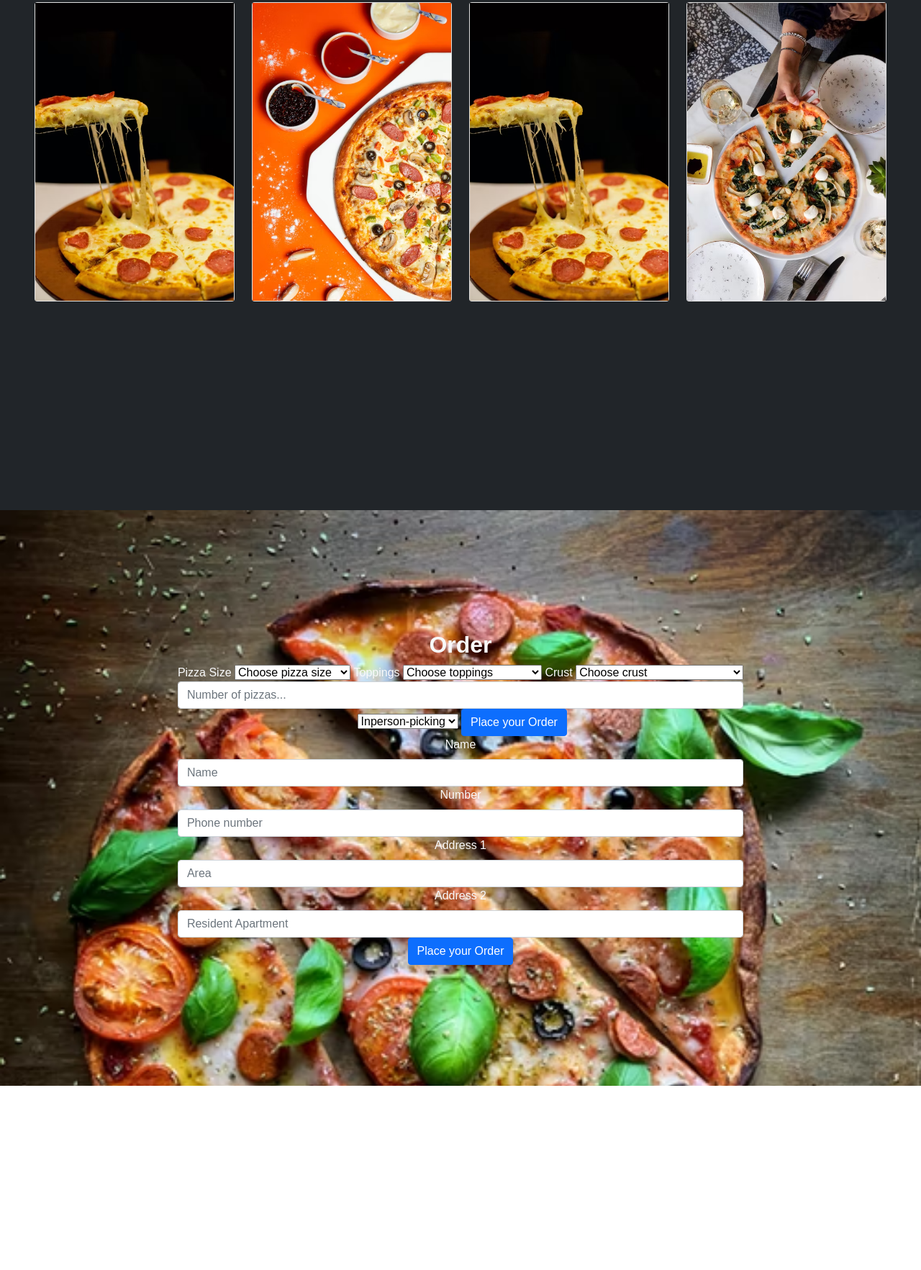
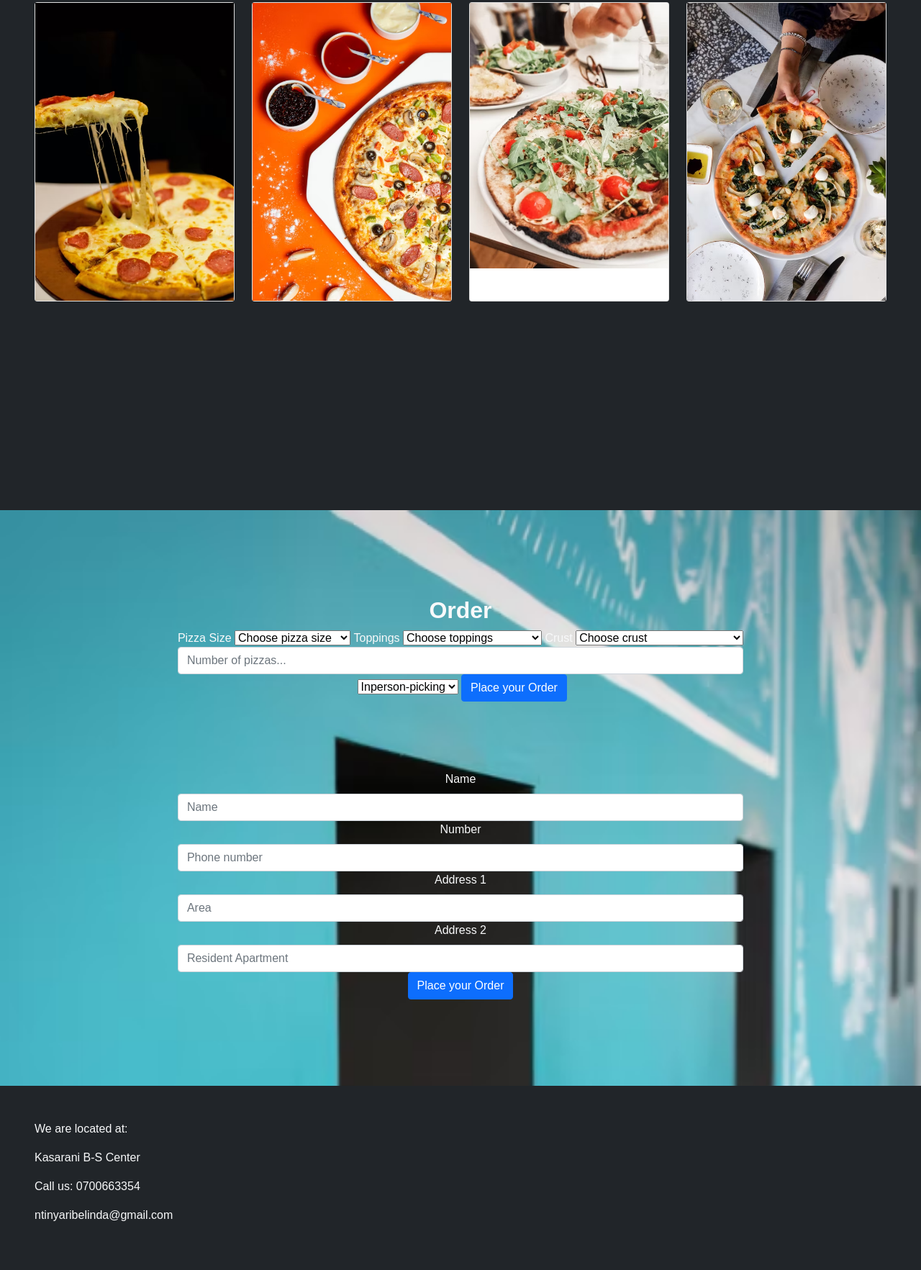
Before and after one commit to Bel-94/Pizza-IP4, a plain HTML site: page index.html in a window 1280 px wide. Shown: the part 1017-2782 px from the top of the page at 72% size. Before the commit the page ends 2526 px from the top, so only its background shows below. Drawn offline with nearby package versions, Linux system fonts and the light colour scheme.

Commit message:
add footer

```diff
--- a/CSS/styles.css
+++ b/CSS/styles.css
@@ -35,3 +35,7 @@ h1 {
 h2 {
     font-weight: bold;
 }
+
+.p1 {
+    font-size: large;
+}
--- a/index.html
+++ b/index.html
@@ -43,7 +43,7 @@
     }
 
     .background2 {
-    background-image: url(images/background3.avif);
+    background-image: url(images/backgrounds4.avif);
     background-size: cover;
     background-repeat: no-repeat;
     display: flex;
@@ -67,7 +67,7 @@
     <nav class="navbar navbar-expand-lg navbar-light" style="background-color: #e3f2fd;">
       <div class="container-fluid">
         <a class="navbar-brand" href="#"><strong><em>Pizza-Best</em></strong>
-          <img src="images/new logo1.avif" alt="" width="100" height="100">
+          <img src="images/new logo4.avif" alt="" width="100" height="100">
         </a>
         <button class="navbar-toggler" type="button" data-bs-toggle="collapse" data-bs-target="#navbarSupportedContent" aria-controls="navbarSupportedContent" aria-expanded="false" aria-label="Toggle navigation">
           <span class="navbar-toggler-icon"></span>
@@ -98,7 +98,7 @@
       <div class="home">
         <h1>Welcome To Pizza-Best</h1>
         <img class="logo" src="images/new logo4.avif" alt="...">
-        <p><em>Where your Pizza cravings are sorted.</em></p>
+        <p class="p1"><em>Where your Pizza cravings are sorted.</em></p>
       </div>
 
       <div>
@@ -129,7 +129,7 @@
         </div>
         <div class="col-md-3">
           <div class="card">
-            <img src="images/peperoni.avif" alt="...">
+            <img src="images/veggie.avif" alt="...">
           </div>
         </div>
         <div class="col-md-3">
@@ -189,6 +189,7 @@
       </select>
       <button id="order" type="submit" class="btn btn-primary">Place your Order</button>
     </div>
+    <br><br><br><br>
 
       <!-- Address -->
     <div class="address">
@@ -215,6 +216,16 @@
     </form>
   </div>
 
+  <div class="bg-dark text-light p-5">
+  <footer>
+    <div class="contacts">
+      <p>We are located at:</p>
+      <p>Kasarani B-S Center</p>
+      <p>Call us: 0700663354</p>
+      <p>ntinyaribelinda@gmail.com</p>
+    </div>
+  </footer>
+</div>
 
 
 
```
Also changed, not shown: images/backgrounds4.avif (added), images/veggie.avif (added), images/vegies.avif (deleted).
